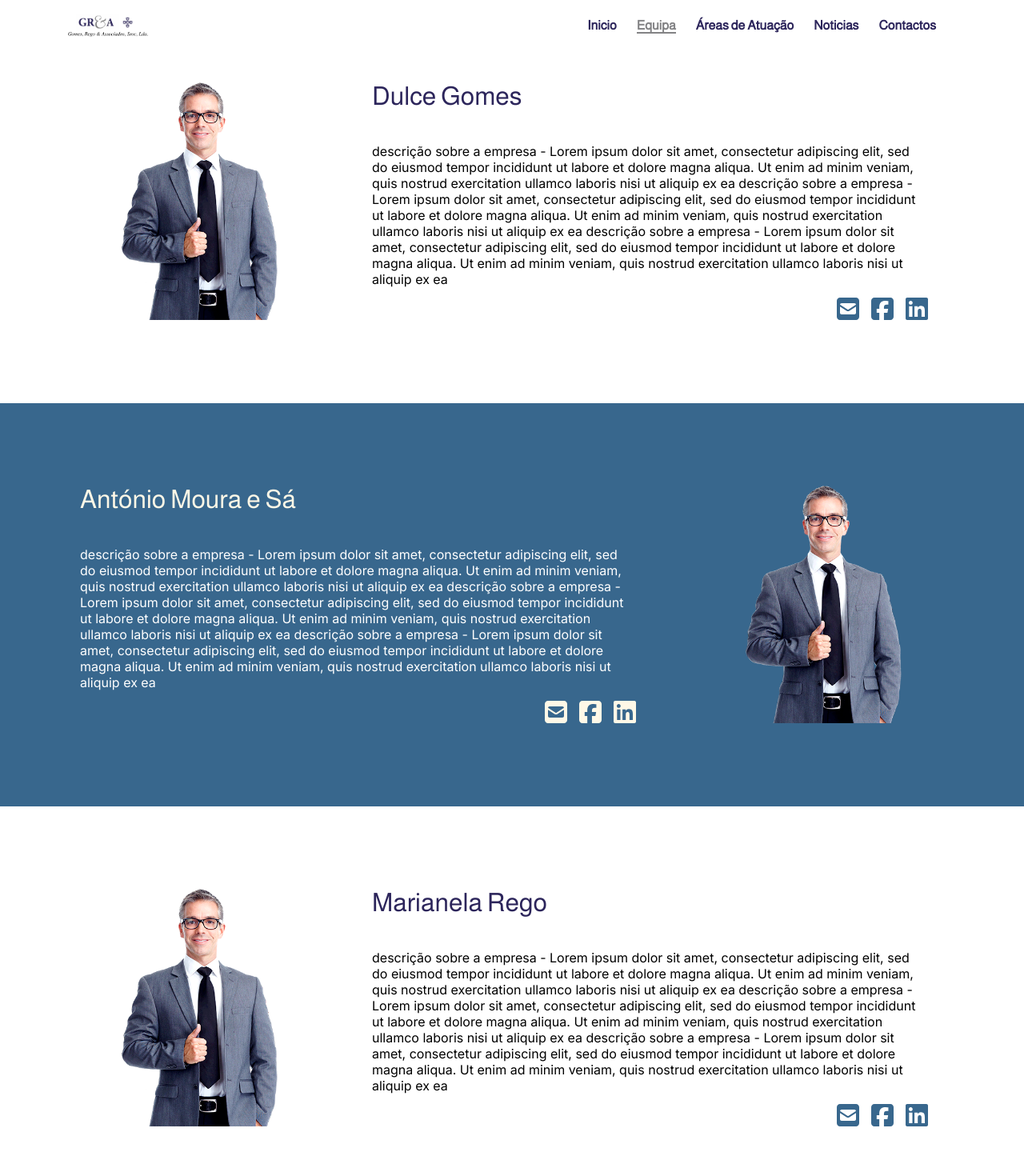
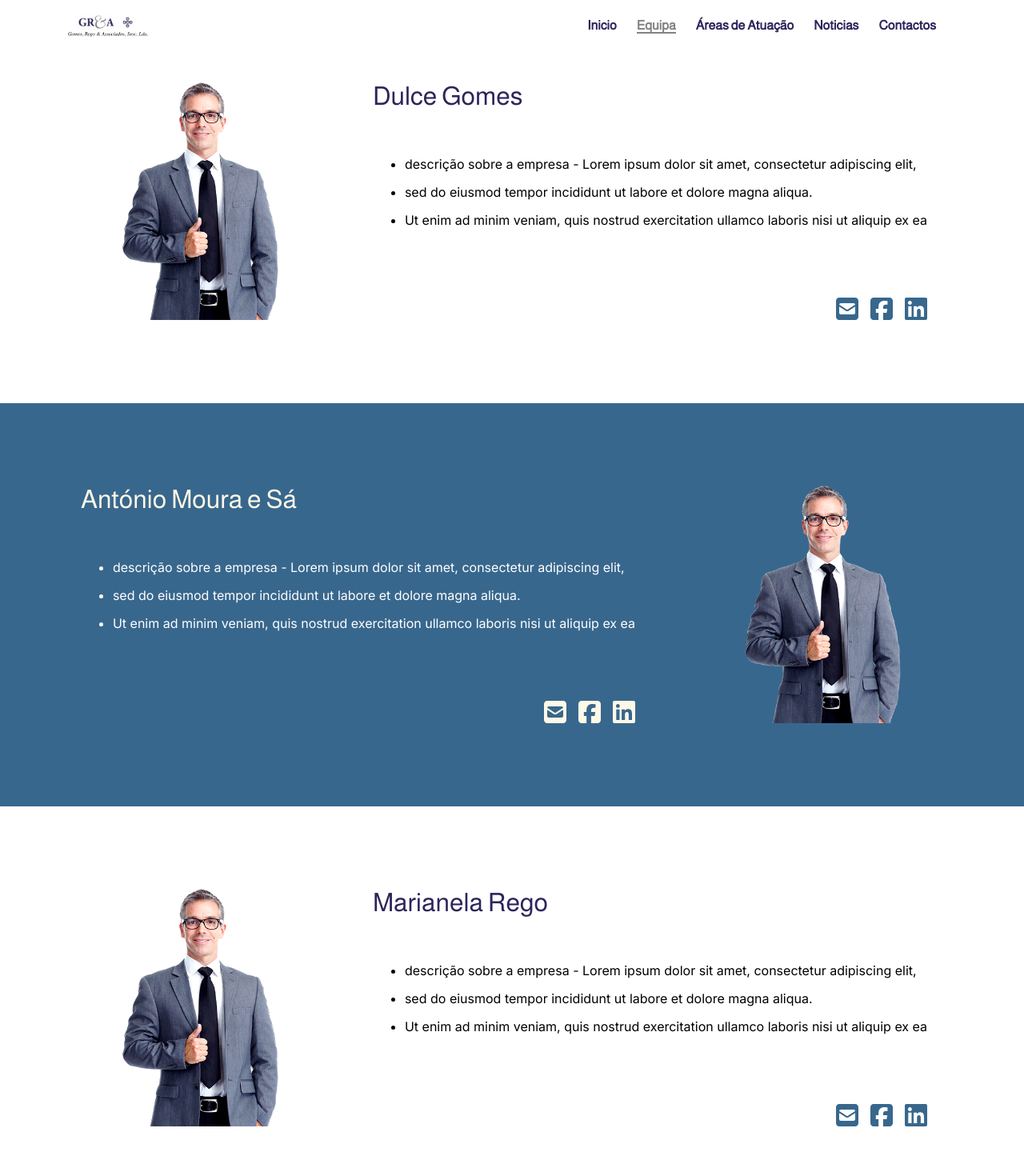
Before and after one commit to TiagoSantos10/gomesRego-website, a Next.js app: page /team in a window 1280 px wide. Shown: the top 1470 px of the page at 80% size. Built offline with nearby package versions, Linux system fonts and the light colour scheme.

Commit message:
fix:added bullet points to the description in the team members

```diff
--- a/app/components/TeamPage/PartnerSection/PartnerSection.css
+++ b/app/components/TeamPage/PartnerSection/PartnerSection.css
@@ -47,6 +47,12 @@
     transition-delay: .1s;
 }
 
+.content-description > ul {
+    display: flex;
+    flex-direction: column;
+    gap: 15px;
+}
+
 .partner-socials {
     display: flex;
     flex-direction: row;
--- a/app/components/TeamPage/PartnerSection/PartnerSection.tsx
+++ b/app/components/TeamPage/PartnerSection/PartnerSection.tsx
@@ -16,7 +16,7 @@
 type PartnerSectionProps = {
     image: StaticImageData;
     name: string;
-    description: string;
+    description: string[];
     email: string;
     facebook: string;
     linkedin: string;
@@ -53,7 +53,11 @@
             <div className="partner-content">
                 <h1 className={almarai.className}>{name}</h1>
                 <div className="content-description">
-                    {description}
+                    <ul>
+                        {description.map((desc, index) => (
+                            <li key={index}>{desc}</li>
+                        ))}
+                    </ul>
                 </div>
                 <div className="partner-socials">
                     <a href={`mailto:${email}`} target="_blank">
--- a/app/team/page.tsx
+++ b/app/team/page.tsx
@@ -7,15 +7,11 @@
             <PartnerSection
                 image={person}
                 name="Dulce Gomes"
-                description="descrição sobre a empresa - Lorem ipsum dolor sit amet, consectetur adipiscing elit,
-                    sed do eiusmod tempor incididunt ut labore et dolore magna aliqua. Ut enim ad minim veniam,
-                    quis nostrud exercitation ullamco laboris nisi ut aliquip ex ea
-                    descrição sobre a empresa - Lorem ipsum dolor sit amet, consectetur adipiscing elit,
-                    sed do eiusmod tempor incididunt ut labore et dolore magna aliqua. Ut enim ad minim veniam,
-                    quis nostrud exercitation ullamco laboris nisi ut aliquip ex ea
-                    descrição sobre a empresa - Lorem ipsum dolor sit amet, consectetur adipiscing elit,
-                    sed do eiusmod tempor incididunt ut labore et dolore magna aliqua. Ut enim ad minim veniam,
-                    quis nostrud exercitation ullamco laboris nisi ut aliquip ex ea"
+                description={[
+                    "descrição sobre a empresa - Lorem ipsum dolor sit amet, consectetur adipiscing elit,",
+                    "sed do eiusmod tempor incididunt ut labore et dolore magna aliqua.",
+                    "Ut enim ad minim veniam, quis nostrud exercitation ullamco laboris nisi ut aliquip ex ea"
+                ]}
                 email="tiagoserafimsousasantos@gmail.com"
                 facebook="https://www.facebook.com/"
                 linkedin="https://pt.linkedin.com/"
@@ -25,15 +21,11 @@
             <PartnerSection
                 image={person}
                 name="António Moura e Sá"
-                description="descrição sobre a empresa - Lorem ipsum dolor sit amet, consectetur adipiscing elit,
-                    sed do eiusmod tempor incididunt ut labore et dolore magna aliqua. Ut enim ad minim veniam,
-                    quis nostrud exercitation ullamco laboris nisi ut aliquip ex ea
-                    descrição sobre a empresa - Lorem ipsum dolor sit amet, consectetur adipiscing elit,
-                    sed do eiusmod tempor incididunt ut labore et dolore magna aliqua. Ut enim ad minim veniam,
-                    quis nostrud exercitation ullamco laboris nisi ut aliquip ex ea
-                    descrição sobre a empresa - Lorem ipsum dolor sit amet, consectetur adipiscing elit,
-                    sed do eiusmod tempor incididunt ut labore et dolore magna aliqua. Ut enim ad minim veniam,
-                    quis nostrud exercitation ullamco laboris nisi ut aliquip ex ea"
+                description={[
+                    "descrição sobre a empresa - Lorem ipsum dolor sit amet, consectetur adipiscing elit,",
+                    "sed do eiusmod tempor incididunt ut labore et dolore magna aliqua.",
+                    "Ut enim ad minim veniam, quis nostrud exercitation ullamco laboris nisi ut aliquip ex ea"
+                ]}
                 email="tiagoserafimsousasantos@gmail.com"
                 facebook="https://www.facebook.com/"
                 linkedin="https://pt.linkedin.com/"
@@ -43,15 +35,11 @@
             <PartnerSection
                 image={person}
                 name="Marianela Rego"
-                description="descrição sobre a empresa - Lorem ipsum dolor sit amet, consectetur adipiscing elit,
-                    sed do eiusmod tempor incididunt ut labore et dolore magna aliqua. Ut enim ad minim veniam,
-                    quis nostrud exercitation ullamco laboris nisi ut aliquip ex ea
-                    descrição sobre a empresa - Lorem ipsum dolor sit amet, consectetur adipiscing elit,
-                    sed do eiusmod tempor incididunt ut labore et dolore magna aliqua. Ut enim ad minim veniam,
-                    quis nostrud exercitation ullamco laboris nisi ut aliquip ex ea
-                    descrição sobre a empresa - Lorem ipsum dolor sit amet, consectetur adipiscing elit,
-                    sed do eiusmod tempor incididunt ut labore et dolore magna aliqua. Ut enim ad minim veniam,
-                    quis nostrud exercitation ullamco laboris nisi ut aliquip ex ea"
+                description={[
+                    "descrição sobre a empresa - Lorem ipsum dolor sit amet, consectetur adipiscing elit,",
+                    "sed do eiusmod tempor incididunt ut labore et dolore magna aliqua.",
+                    "Ut enim ad minim veniam, quis nostrud exercitation ullamco laboris nisi ut aliquip ex ea"
+                ]}
                 email="tiagoserafimsousasantos@gmail.com"
                 facebook="https://www.facebook.com/"
                 linkedin="https://pt.linkedin.com/"
```
